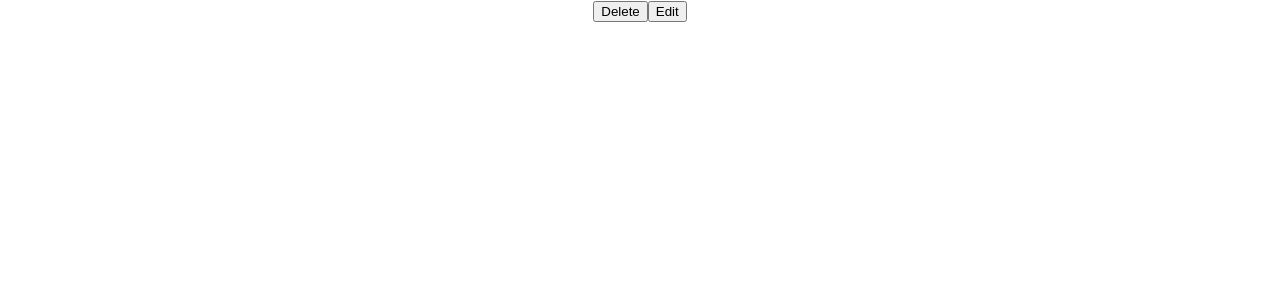
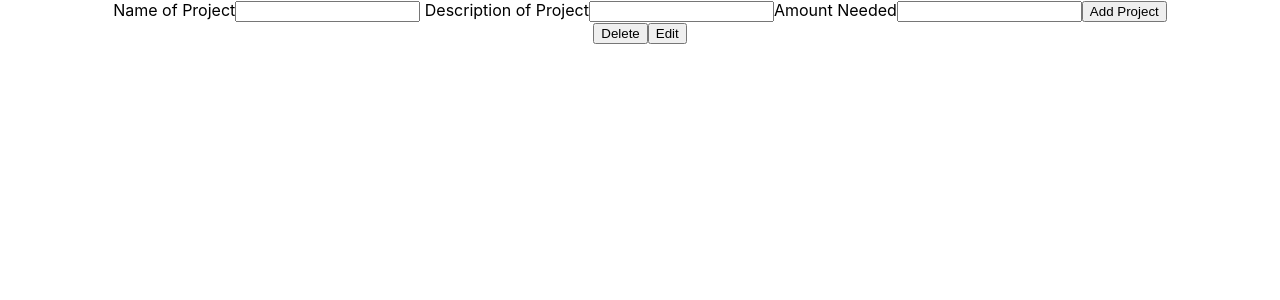
Before and after one commit to Virtual-R/fe, a React (Create React App) app: page /landingpage in a window 1280 px wide. Shown: the top 300 px of the page. Built offline with nearby package versions, Linux system fonts and the light colour scheme.

Commit message:
minor fix

```diff
--- a/src/actions/editProject.js
+++ b/src/actions/editProject.js
@@ -4,7 +4,7 @@ import axiosWithAuth from '../utils/axiosWithAuth';
 export const editProject = () => dispatch=>{
    dispatch({type: EDIT_PROJECTS_START});
    axiosWithAuth()
-   .post('')//api goes here
+   .put('')//api goes here
    .then(response=>{
       dispatch({type:EDIT_PROJECTS_SUCCESS, payload: response.data.results})
    })
--- a/src/components/LandingPage.js
+++ b/src/components/LandingPage.js
@@ -1,6 +1,7 @@
 import React, {useState} from 'react';
 import {useSelector, useDispatch} from 'react-redux';
 import  {editProject,deleteProject} from '../actions/editProject';
+import ProjectForm from './ProjectForm';
 
 
 const LandingPage = props => {
@@ -19,6 +20,7 @@ const LandingPage = props => {
    }
    return (
       <div>
+         <ProjectForm/>
        {/* {projects.map((project)=>(
           <div key={project.id}></div>
        ))}  */}
```
